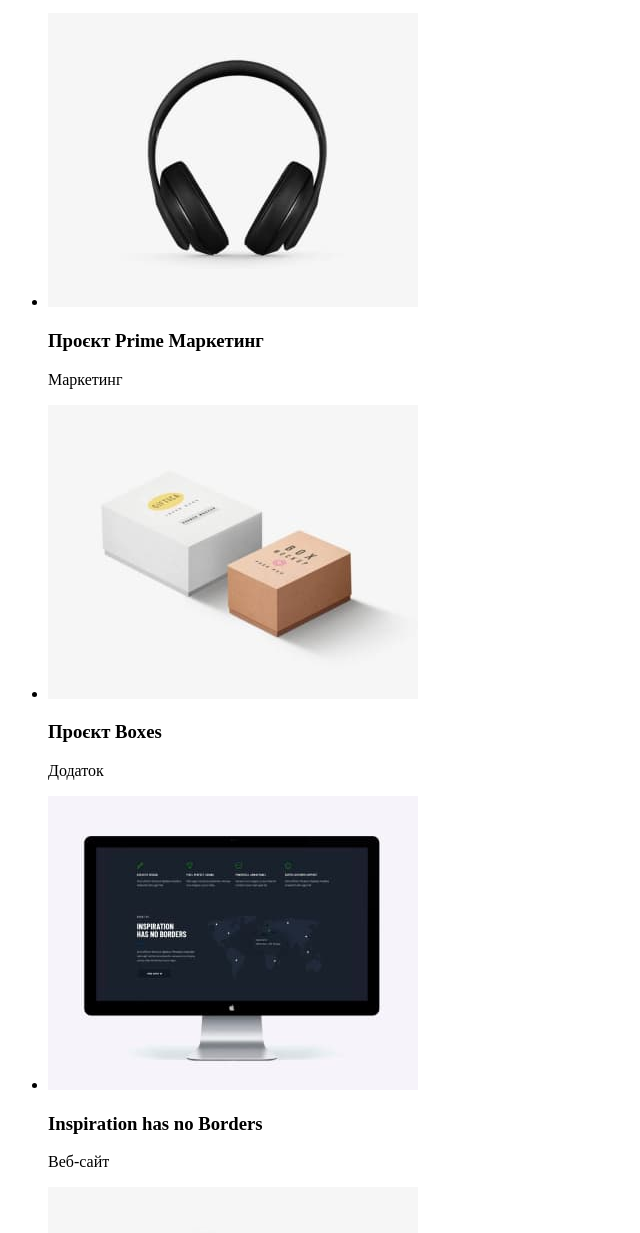
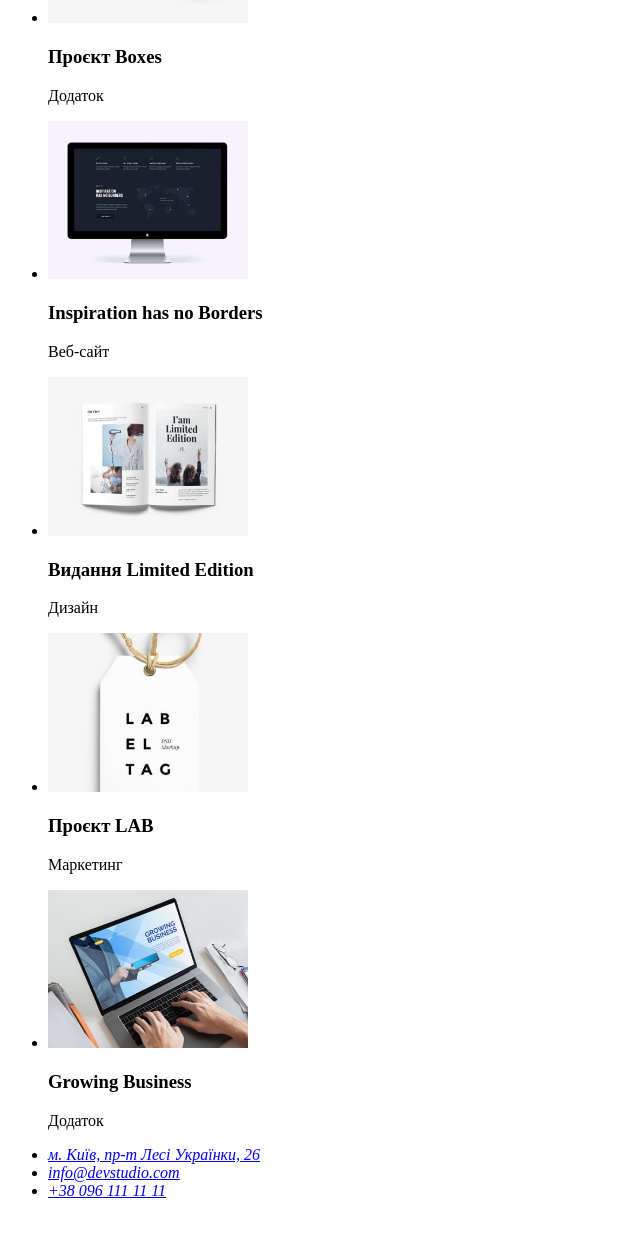
Before and after one commit to NadiiaDozorets/goit-markup-hw-02, a plain HTML site: page portfolio.html in a window 1280 px wide. Shown: the part 1497-2730 px from the top of the page, without its empty margins (0-640 px from the left). Drawn offline with Linux system fonts and the light colour scheme.

Commit message:
add wight to img

```diff
--- a/portfolio.html
+++ b/portfolio.html
@@ -55,47 +55,47 @@
 
         <ul>
           <li>
-            <img src="./images/laptop.jpg" alt="Відкритий лептоп" />
+            <img src="./images/laptop.jpg" alt="Відкритий лептоп" width="200"/>
             <h3>Технокряк</h3>
             <p>Веб-сайт</p>
           </li>
           <li>
-            <img src="./images/basketball.jpg" alt="Двоє людей грають в баскетбол" />
+            <img src="./images/basketball.jpg" alt="Двоє людей грають в баскетбол" width="200" />
             <h3>Постер New Orlean vs Golden Star Дизайн</h3>
             <p>Дизайн</p>
           </li>
           <li>
-            <img src="./images/logo-seafood.jpg" alt="Логотип рибного ресторану">
+            <img src="./images/logo-seafood.jpg" alt="Логотип рибного ресторану" width="200">
             <h3>Ресторан Seafood</h3>
             <p>Додаток</p>
           </li>
           <li>
-            <img src="./images/headphones.jpg" alt="Навушники">
+            <img src="./images/headphones.jpg" alt="Навушники" width="200">
             <h3>Проєкт Prime Маркетинг</h3>
             <p>Маркетинг</p>
           </li>
           <li>
-            <img src="./images/boxes.jpg" alt="Біла коробка та коробка кольору охри лежать на столі">
+            <img src="./images/boxes.jpg" alt="Біла коробка та коробка кольору охри лежать на столі" width="200">
             <h3>Проєкт Boxes</h3>
             <p>Додаток</p>
           </li>
           <li>
-            <img src="./images/display.jpg" alt="Монітор комп'ютера">
+            <img src="./images/display.jpg" alt="Монітор комп'ютера" width="200">
             <h3>Inspiration has no Borders</h3>
             <p>Веб-сайт</p>
           </li>
           <li>
-            <img src="./images/book.jpg" alt="Відкрита книга">
+            <img src="./images/book.jpg" alt="Відкрита книга" width="200">
             <h3>Видання Limited Edition</h3>
             <p>Дизайн</p>
           </li>
           <li>
-            <img src="./images/label.jpg" alt="Біла бірка">
+            <img src="./images/label.jpg" alt="Біла бірка" width="200">
             <h3>Проєкт LAB</h3>
             <p>Маркетинг</p>
           </li>
           <li>
-            <img src="./images/man-with-laptop.jpg" alt="Чоловік за ноутбуком">
+            <img src="./images/man-with-laptop.jpg" alt="Чоловік за ноутбуком" width="200">
             <h3>Growing Business</h3>
             <p>Додаток</p>
           </li>
```
